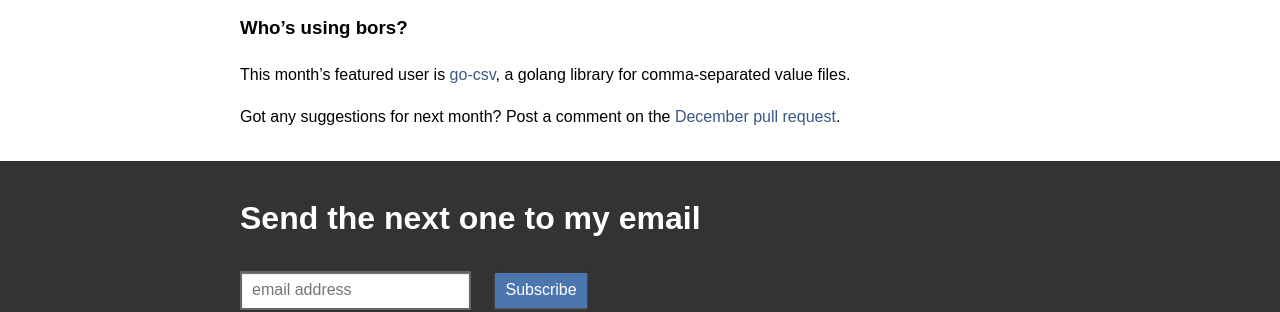
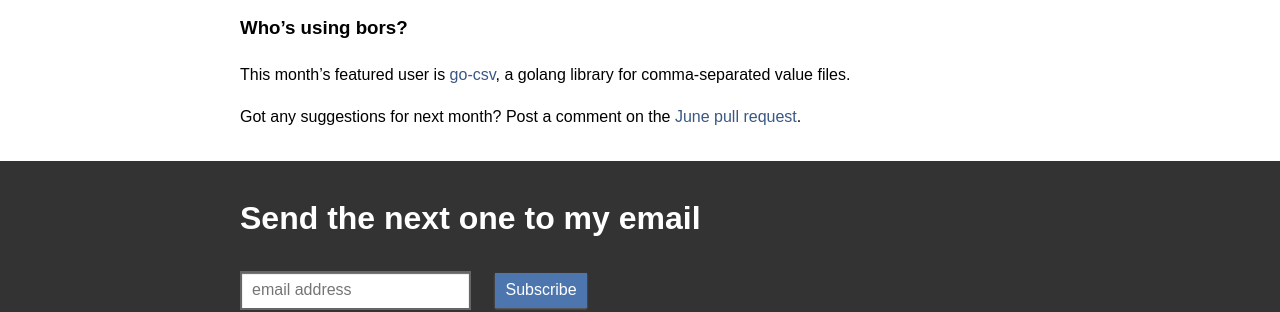
Before and after one commit to bors-ng/bors-ng.github.io, a Jekyll site: the page built from _posts/2022-06-01-tmib-65.md, in a window 1280 px wide. Shown: the part 557-869 px from the top of the page. Built offline with Jekyll 4.4.1, drawn with Linux system fonts in a browser that asks for light colours.

Commit message:
Next month PR

```diff
--- a/_posts/2022-06-01-tmib-65.md
+++ b/_posts/2022-06-01-tmib-65.md
@@ -34,4 +34,4 @@
 This month's featured user is [go-csv](https://github.com/JensRantil/go-csv), a golang library for comma-separated value files.
 
 Got any suggestions for next month?
-Post a comment on the [December pull request](https://github.com/bors-ng/bors-ng.github.io/pull/___).
+Post a comment on the [June pull request](https://github.com/bors-ng/bors-ng.github.io/pull/172).
```
